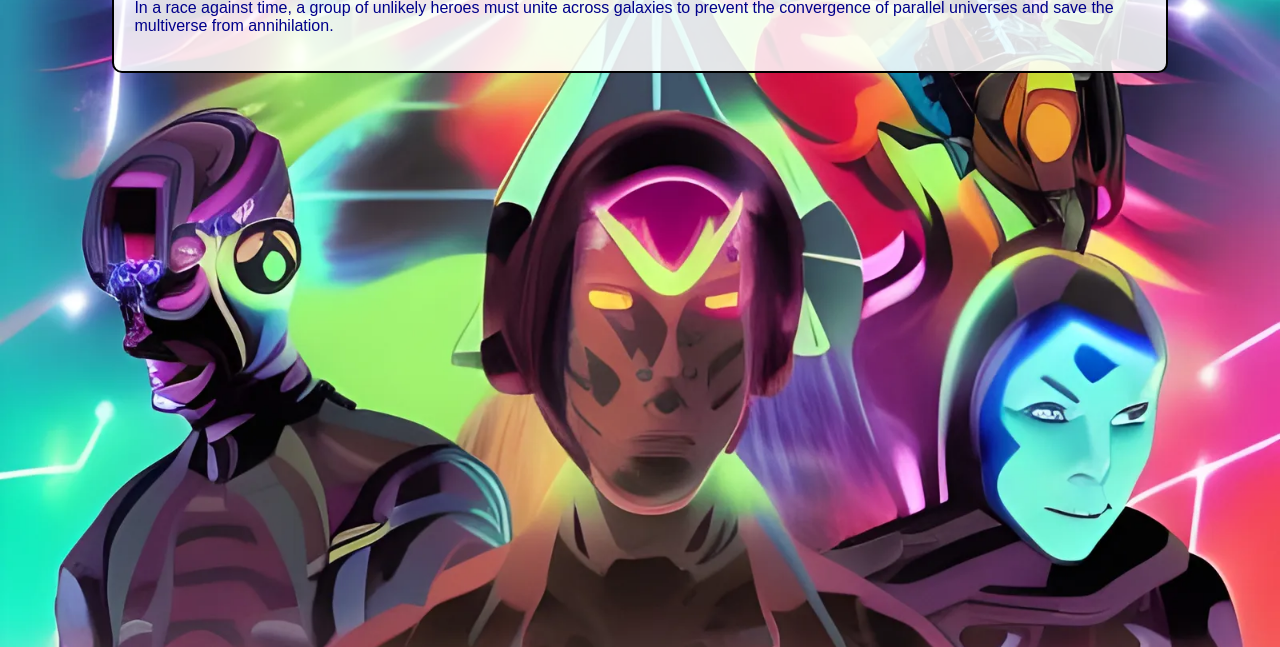
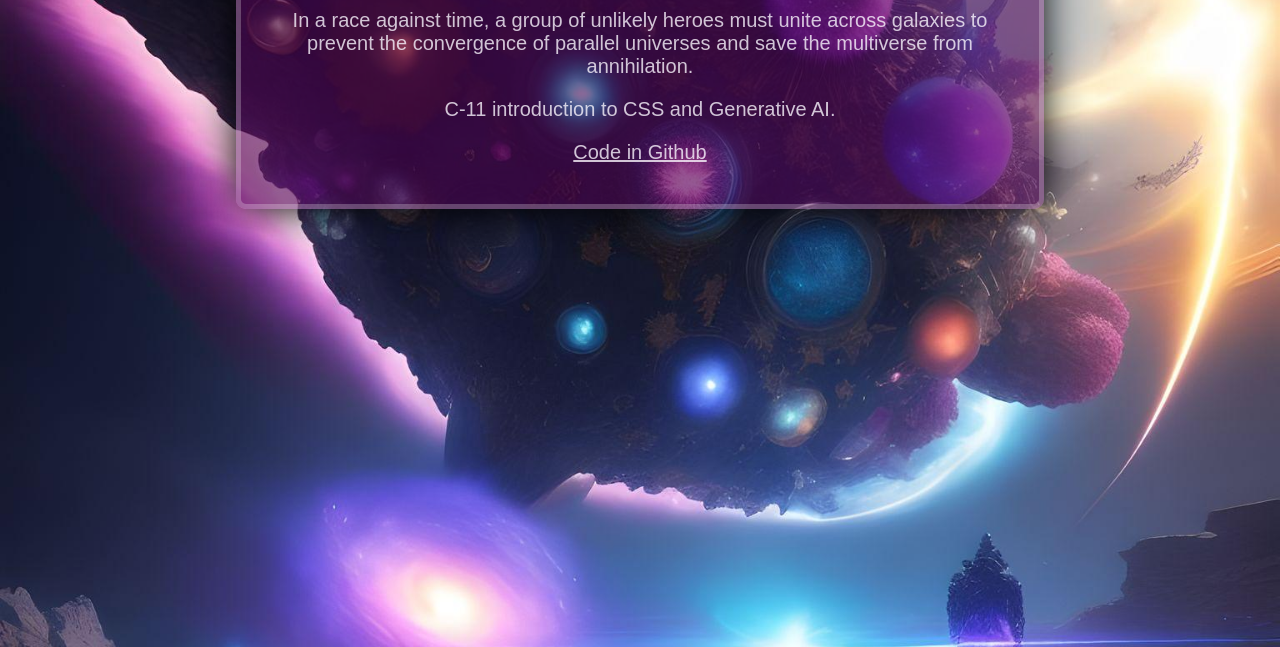
Before and after one commit to jsohndata/cosmic-convergence-css-and-genai-intro, a website: page index.html in a window 1280 px wide. Shown: the part 153-800 px from the top of the page. Drawn offline with Linux system fonts and the light colour scheme.

Commit message:
UPDATED css and image

```diff
--- a/index.html
+++ b/index.html
@@ -1,10 +1,10 @@
-<!DOCTYPE html>
 <html lang="en">
-<head>
-  <meta charset="UTF-8">
-  <meta http-equiv="X-UA-Compatible" content="IE=edge">
-  <meta name="viewport" content="width=device-width, initial-scale=1.0">
-  <title>Document</title>
+  <head>
+    <!DOCTYPE html>
+    <meta charset="UTF-8">
+    <meta http-equiv="X-UA-Compatible" content="IE=edge">
+    <meta name="viewport" content="width=device-width, initial-scale=1.0">
+    <title>🤖 Cosmic Convergence</title>
   <link rel="stylesheet" href="./styles/style.css">
 </head>
 
@@ -12,6 +12,8 @@
   <div class="main-container">
     <h1>Cosmic Convergence</h1>
     <p>In a race against time, a group of unlikely heroes must unite across galaxies to prevent the convergence of parallel universes and save the multiverse from annihilation.</p>
+    <p>C-11 introduction to CSS and Generative AI.</p>
+    <p><a href="https://github.com/jsohndata/cosmic-convergence-css-intro" target="_blank">Code in Github</a></p>
   </div>
 </body>
 </html>
--- a/styles/style.css
+++ b/styles/style.css
@@ -1,6 +1,6 @@
 body {
   background-color: yellow;
-  background-image: url("../images/bg1.webp");
+  background-image: url("../images/bg2.jpg");
   background-repeat: no-repeat;
   background-size: cover;
   background-attachment: fixed;
@@ -8,19 +8,31 @@ body {
 }
 
 .main-container {
-  border: 2px solid black;
-  background-color: rgba(255, 255, 255, 0.858);
+  border: 10px solid black;
+  background-color: rgba(77, 3, 82, 0.592);
+  border: 5px solid rgba(255, 255, 255, 0.244);
   border-radius: 10px;
   padding: 20px;
 
-  width: 80%;
+  width: 60%;
   margin: 0 auto;
   margin-top: 50px;
+  box-shadow: 0 0 40px rgba(0, 0, 0, 1.0);
 
 }
 
+.main-container h1 {
+  font-size: 35px;
+}
+
+.main-container p {
+  font-size: 20px;
+}
+
 .main-container h1,
-.main-container p {
+.main-container p,
+.main-container a {
   font-family:Arial, Helvetica, sans-serif;
-  color: darkblue
+  color: rgba(248, 243, 251, 0.804);
+  text-align: center;
 }
```
Also changed, not shown: package.json (added, +64 -0 lines), README.md (added), images/bg2.jpg (added), images/readme.webp (added), 2 other files.
